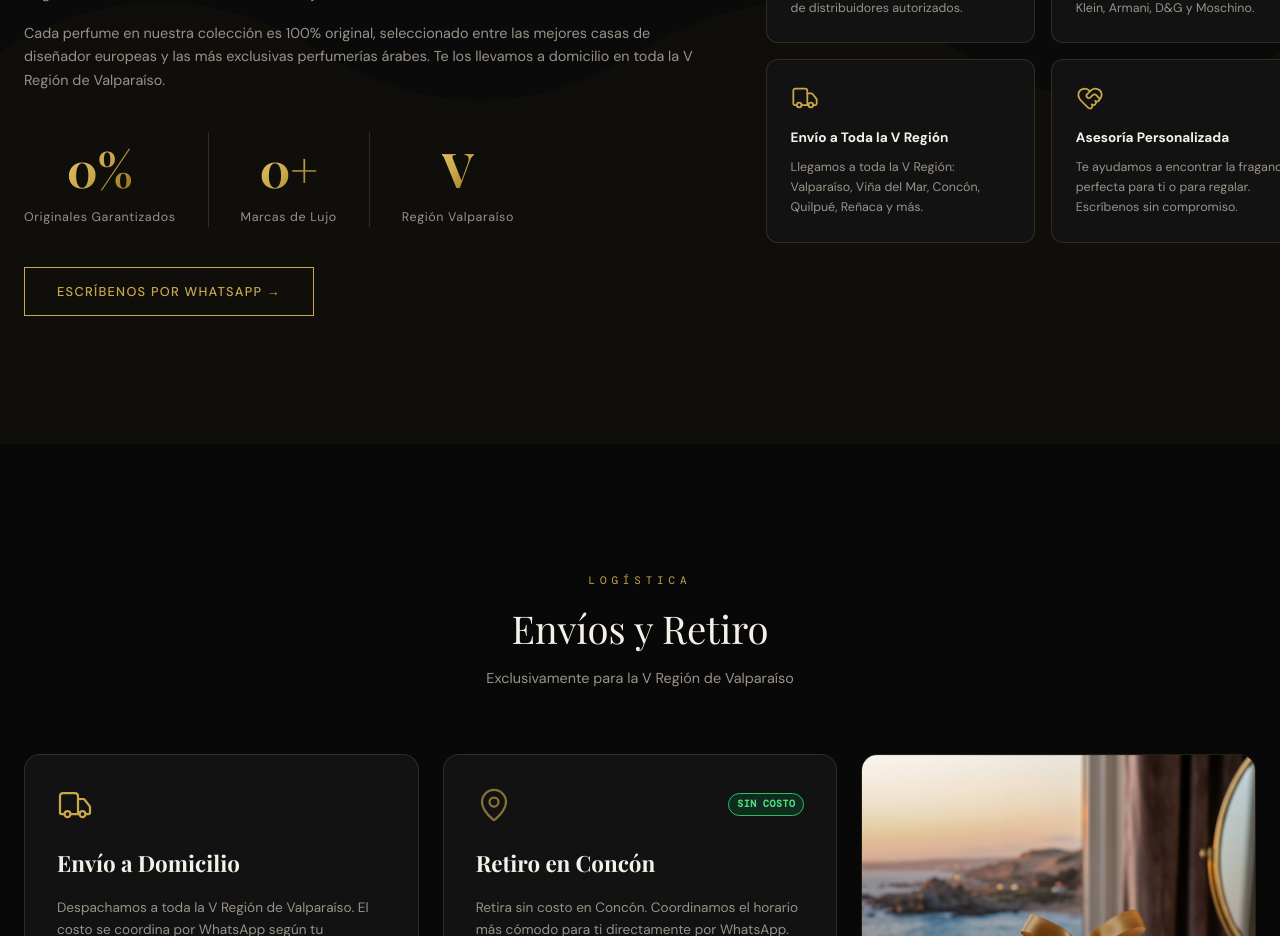
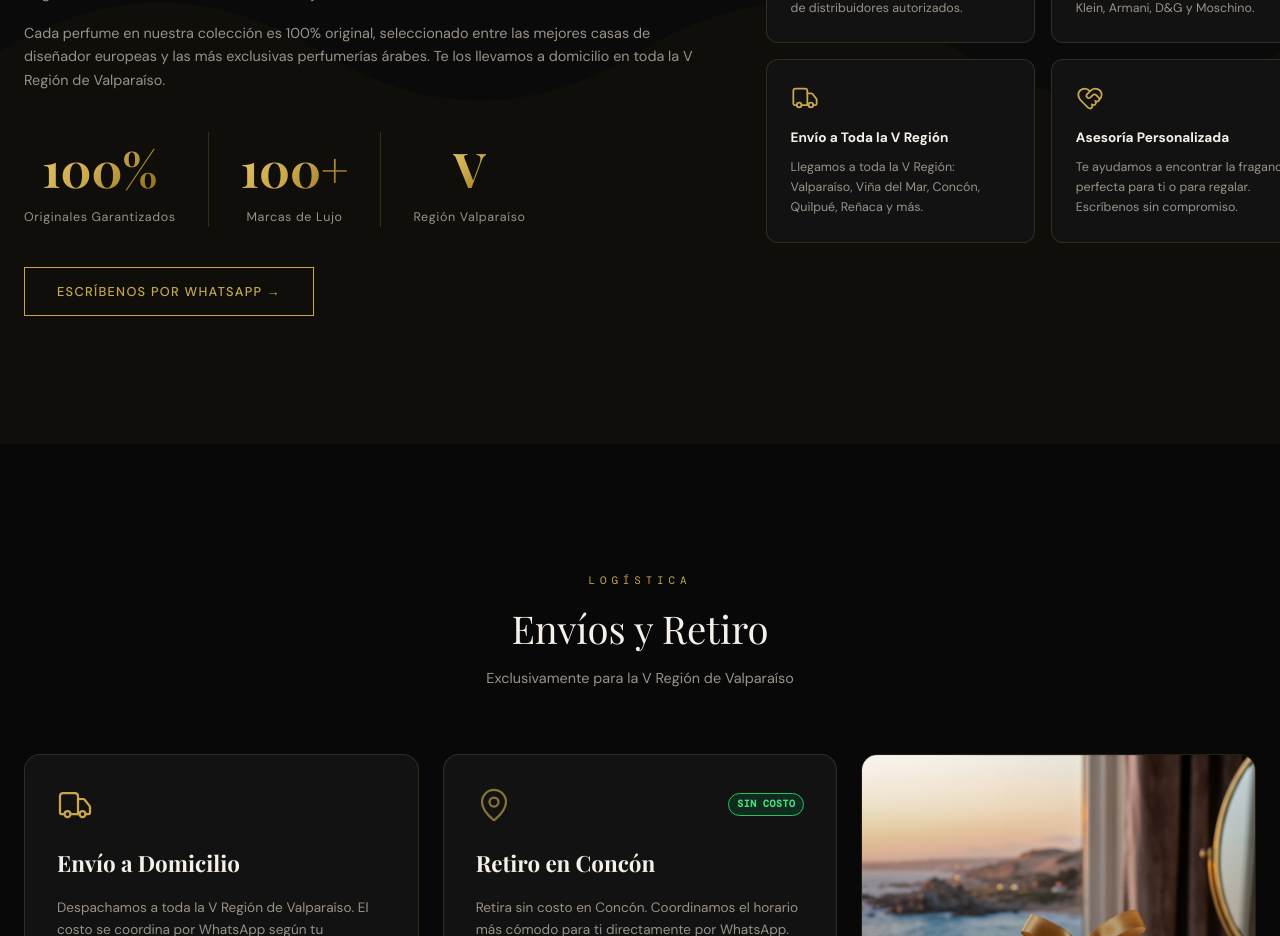
Before and after one commit to coastparfum-png/PAGINA-, a Next.js app: page /en in a window 1280 px wide. Shown: the part 3540-4476 px from the top of the page. Built offline with nearby package versions, Linux system fonts and the light colour scheme; a web font is replaced by a local one.

Commit message:
fix: update about section metrics

```diff
--- a/components/sections/About.tsx
+++ b/components/sections/About.tsx
@@ -67,7 +67,7 @@ export function About() {
             <div className="flex gap-8 mb-10">
               <div className="text-center">
                 <span className="font-playfair font-bold text-[3rem] text-gradient-gold">
-                  <span data-counter="100">0</span>%
+                  <span data-counter="100">100</span>%
                 </span>
                 <p className="font-dm text-[0.78rem] text-[#9A9288] mt-1 tracking-wider">
                   Originales Garantizados
@@ -76,7 +76,7 @@ export function About() {
               <div className="w-px bg-[rgba(201,168,76,0.2)]" />
               <div className="text-center">
                 <span className="font-playfair font-bold text-[3rem] text-gradient-gold">
-                  <span data-counter="100">0</span>+
+                  <span data-counter="100">100</span>+
                 </span>
                 <p className="font-dm text-[0.78rem] text-[#9A9288] mt-1 tracking-wider">
                   Marcas de Lujo
```
